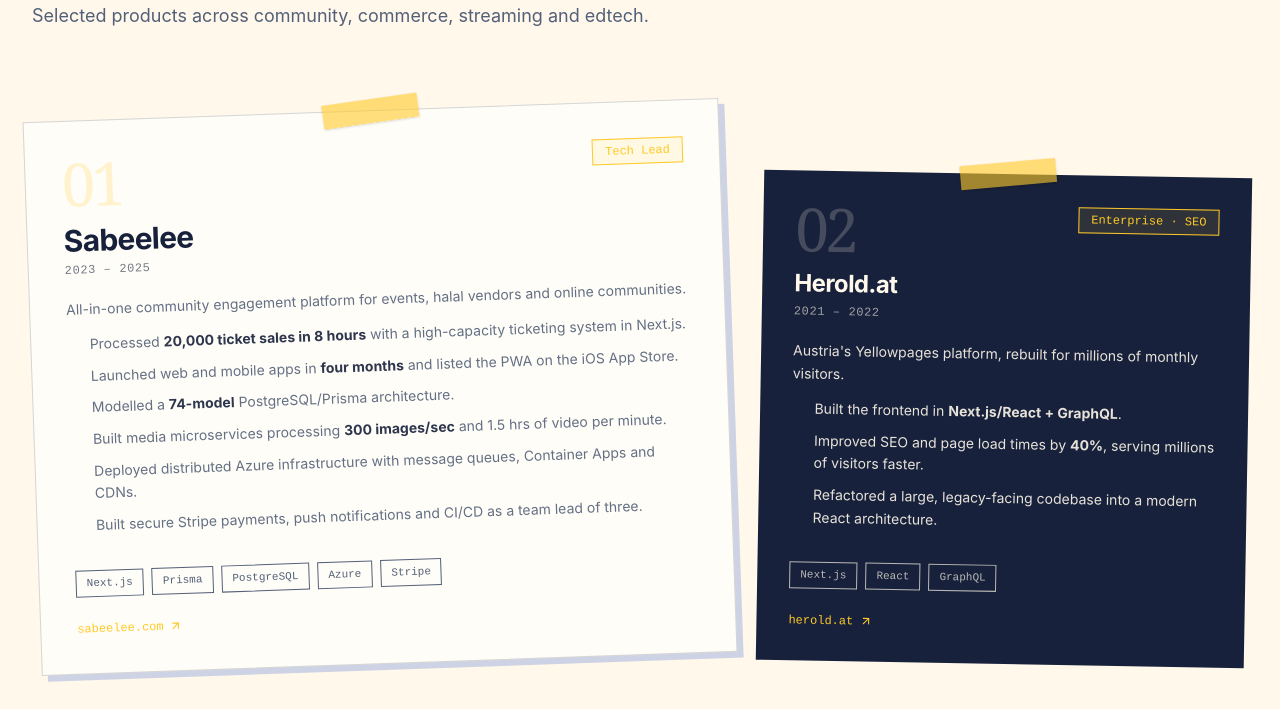
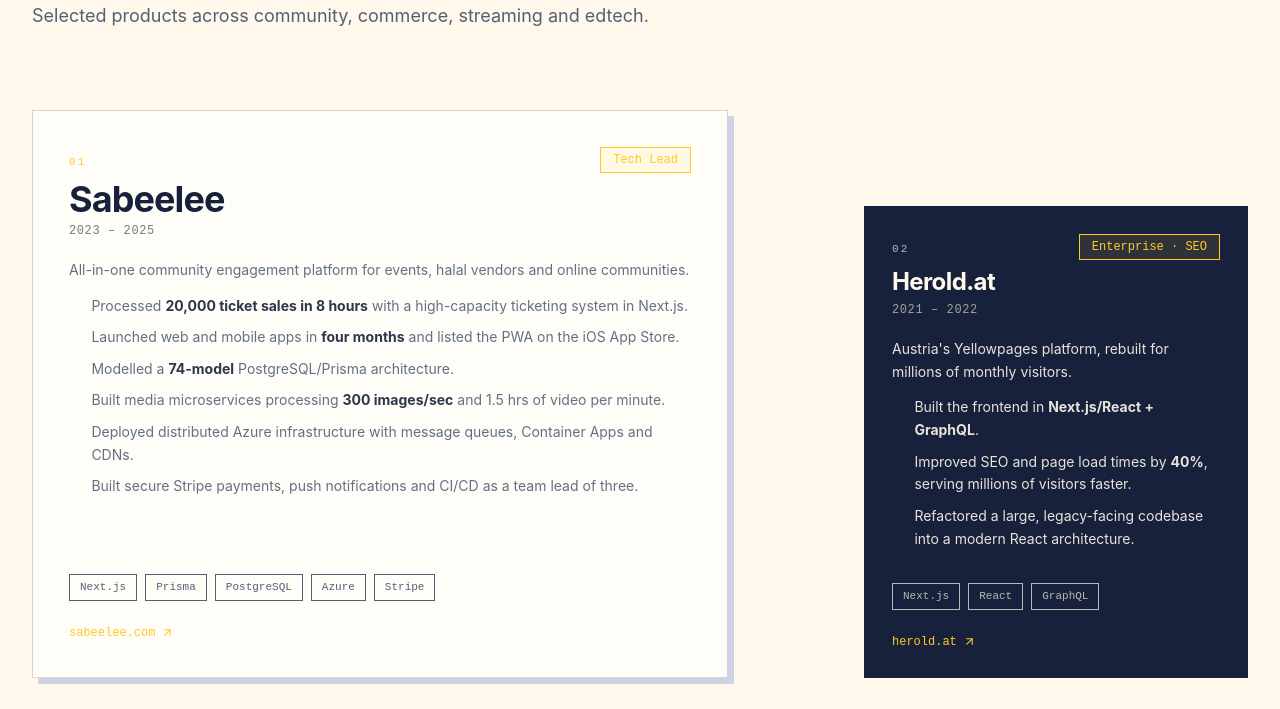
Before and after one commit to hasnainhaider2663/hasnain-cv, a React (Vite) app: page / in a window 1280 px wide. Shown: the part 2549-3258 px from the top of the page. Built offline with nearby package versions, Linux system fonts and the light colour scheme.

Commit message:
feat: uneven bento project grid
Asymmetric 12-col placement with varied spans, explicit column starts
and staggered vertical offsets. Mixed paper/ink/cobalt/coral tones.

```diff
--- a/src/components/Projects.tsx
+++ b/src/components/Projects.tsx
@@ -3,45 +3,34 @@
 import { projects } from '../data/projects'
 
 const LAYOUT = [
-  { span: 'md:col-span-7', offset: 'md:mt-0', pad: 'p-6 sm:p-9', num: '01', heading: 'text-2xl sm:text-3xl', rotate: '-rotate-2', tone: 'paper' },
-  { span: 'md:col-span-5', offset: 'md:mt-16', pad: 'p-6 sm:p-8', num: '02', heading: 'text-2xl', rotate: 'rotate-1', tone: 'ink' },
-  { span: 'md:col-span-5', offset: 'md:-mt-8', pad: 'p-6 sm:p-8', num: '03', heading: 'text-2xl', rotate: '-rotate-1', tone: 'paper' },
-  { span: 'md:col-span-7', offset: 'md:mt-8', pad: 'p-7 sm:p-10', num: '04', heading: 'text-2xl sm:text-3xl', rotate: 'rotate-2', tone: 'cobalt' },
-  { span: 'md:col-span-12', offset: 'md:mt-10', pad: 'p-8 sm:p-12', num: '05', heading: 'text-3xl sm:text-4xl', rotate: '-rotate-1', tone: 'paper' },
-  { span: 'md:col-span-5', offset: 'md:-mt-10', pad: 'p-6 sm:p-8', num: '06', heading: 'text-2xl', rotate: 'rotate-1', tone: 'ink' },
-  { span: 'md:col-span-7', offset: 'md:mt-6', pad: 'p-6 sm:p-9', num: '07', heading: 'text-2xl sm:text-3xl', rotate: '-rotate-2', tone: 'paper' },
+  { span: 'md:col-span-7', start: 'md:col-start-1', offset: '', pad: 'p-6 sm:p-9', num: '01', heading: 'text-2xl sm:text-4xl', tone: 'paper' },
+  { span: 'md:col-span-4', start: 'md:col-start-9', offset: 'md:mt-24', pad: 'p-6 sm:p-7', num: '02', heading: 'text-xl sm:text-2xl', tone: 'ink' },
+  { span: 'md:col-span-3', start: 'md:col-start-1', offset: 'md:mt-20', pad: 'p-6', num: '03', heading: 'text-xl', tone: 'coral' },
+  { span: 'md:col-span-5', start: 'md:col-start-4', offset: 'md:mt-36', pad: 'p-6 sm:p-8', num: '04', heading: 'text-2xl', tone: 'paper' },
+  { span: 'md:col-span-4', start: 'md:col-start-9', offset: 'md:mt-10', pad: 'p-6 sm:p-8', num: '05', heading: 'text-2xl', tone: 'cobalt' },
+  { span: 'md:col-span-6', start: 'md:col-start-1', offset: 'md:mt-16', pad: 'p-7 sm:p-10', num: '06', heading: 'text-2xl sm:text-3xl', tone: 'paper' },
+  { span: 'md:col-span-5', start: 'md:col-start-8', offset: 'md:mt-8', pad: 'p-6 sm:p-9', num: '07', heading: 'text-2xl sm:text-3xl', tone: 'ink' },
 ]
-
-function Tape() {
-  return (
-    <span aria-hidden className="absolute left-1/2 top-0 z-20 h-6 w-24 -translate-x-1/2 -translate-y-1/2 -rotate-6 bg-accent/60 shadow-sm" />
-  )
-}
 
 export default function Projects() {
   return (
     <section id="projects" className="section-rule mx-auto max-w-7xl px-5 py-20 sm:px-8 md:py-28">
       <SectionHeading index="02" label="Projects" title="Things I've built, shipped and scaled." lead="Selected products across community, commerce, streaming and edtech." />
 
-      <div className="mt-20 grid gap-x-8 gap-y-16 md:grid-cols-12 md:gap-y-24">
+      <div className="mt-20 grid gap-x-8 gap-y-14 md:grid-cols-12">
         {projects.map((project, i) => {
           const layout = LAYOUT[i % LAYOUT.length]
           const tone = layout.tone
-          const toneClass = tone === 'ink' ? 'ink-block' : tone === 'cobalt' ? 'border-brutal bg-cobalt text-bg' : 'paper-panel'
+          const toneClass =
+            tone === 'ink' ? 'ink-block' : tone === 'cobalt' ? 'border-brutal bg-cobalt text-bg' : tone === 'coral' ? 'border-brutal bg-coral text-fg' : 'paper-panel'
 
           return (
-            <Reveal key={project.slug} delay={Math.min(i * 0.05, 0.2)} className={`${layout.span} ${layout.offset}`}>
-              <article
-                className={`relative ${toneClass} flex h-full flex-col transition-transform duration-300 hover:z-30 hover:rotate-0 hover:scale-[1.02] ${layout.rotate} ${layout.pad}`}
-              >
-                <Tape />
-
+            <Reveal key={project.slug} delay={Math.min(i * 0.06, 0.25)} className={`${layout.span} ${layout.start} ${layout.offset}`}>
+              <article className={`${toneClass} flex h-full flex-col ${layout.pad}`}>
                 <div className="flex items-start justify-between gap-4">
                   <div>
-                    <span className={`display-type block text-5xl leading-none opacity-20 sm:text-6xl ${tone === 'paper' ? 'text-accent' : ''}`}>
-                      {layout.num}
-                    </span>
-                    <h3 className={`mt-3 font-sans font-bold tracking-tight ${layout.heading}`}>{project.name}</h3>
+                    <span className={`font-mono text-[11px] tracking-[0.2em] ${tone === 'paper' ? 'text-accent' : 'opacity-70'}`}>{layout.num}</span>
+                    <h3 className={`mt-2 font-sans font-bold tracking-tight ${layout.heading}`}>{project.name}</h3>
                     <p className="mt-1 font-mono text-xs tracking-wider opacity-60">{project.period}</p>
                   </div>
                   {project.tag && <Pill accent>{project.tag}</Pill>}
```
